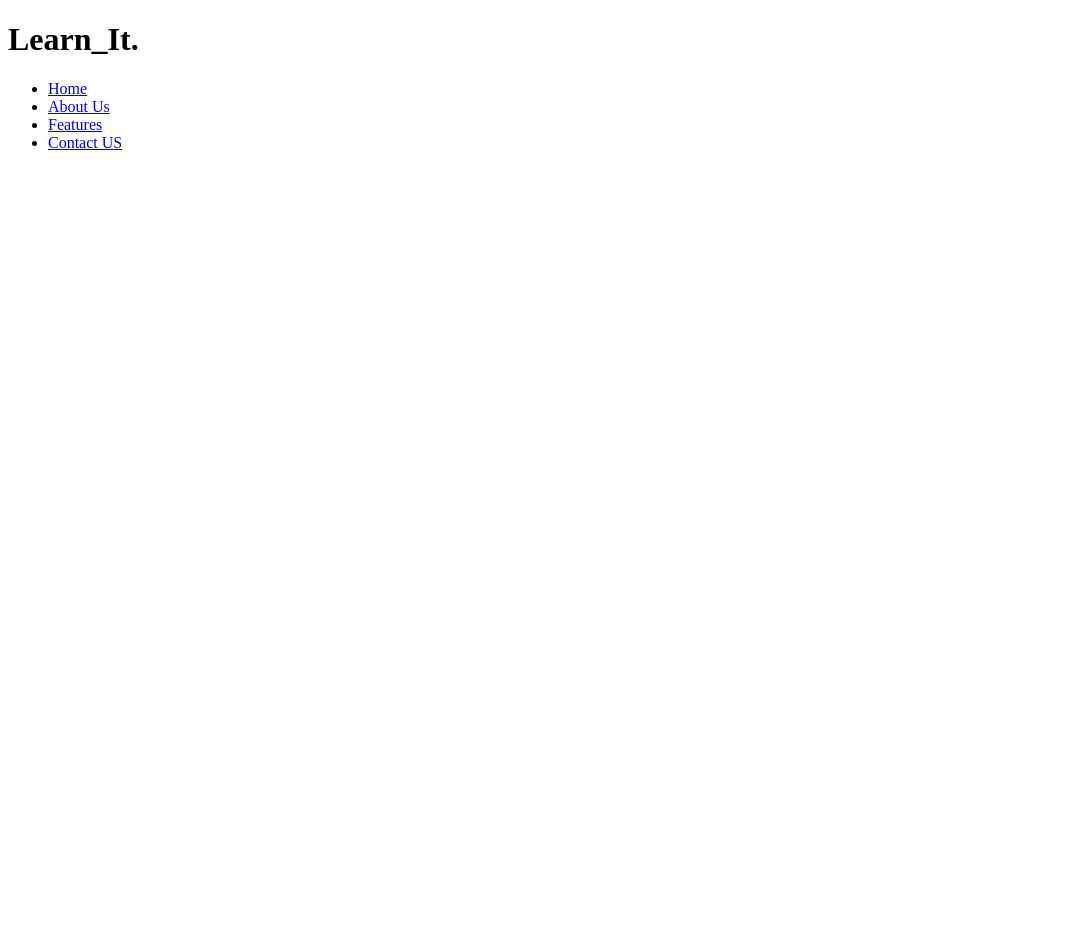
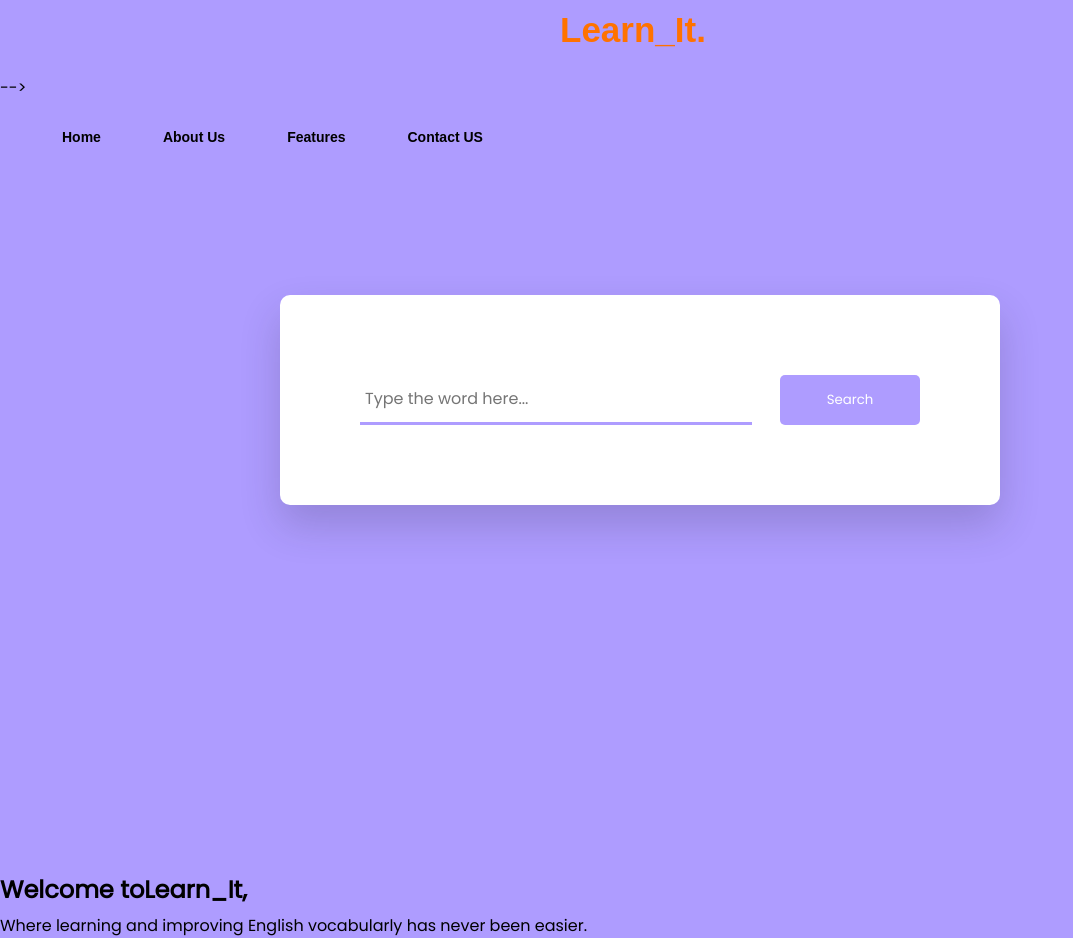
Before and after one commit to Andreen-Muchiri/Phase-1-Project, a plain HTML site: page index.html in a window 1280 px wide. Shown: the whole page, without its empty margins (0-1073 px from the left). Before the commit the page ends 800 px from the top, so only its background shows below. Drawn offline with Linux system fonts and the light colour scheme.

Commit message:
Add Search-box

```diff
--- a/CSS/style.css
+++ b/CSS/style.css
@@ -1,11 +1,83 @@
+*{
+    padding: 0;
+    margin: 0;
+    box-sizing: border-box;
+
+}
+*:not(i){
+    font-family: "Poppins",sans-serif;
+}
+body{
+    background-color:  #ae9cff;;
+}
+.container{
+    background-color: #ffffff;
+    width:90vmin;
+    position: absolute;
+    transform: translate(-50%,-50%);
+    top: 50%;
+    left: 50%;
+    padding: 80px;
+    border-radius: 10px;
+    box-shadow: 0 20px 40px rgba(38, 33, 61,0.2 );
+}
+.search-box{
+    width:100%;
+    display: flex;
+    justify-content: space-between;
+}
+.search-box input{
+    padding: 5px;
+    width:70%;
+    border:none;
+    outline: none;
+    border-bottom:3px solid #ae9cff;
+    font-size: 16px;
+
+}
+.search-box button{
+padding:15px 0;
+width:25%;
+background-color: #ae9cff;
+border:none;
+outline: none;
+color:#ffffff;
+border-radius: 5px;
+}
+.main{
+
+    background-position: center;
+    background-size: cover;
+    height: 109vh;
+    width: 100%;
+
+}
+
+.navbar{
+    width: 200px;
+    height: 75px;
+    margin: auto;
+
+}
+.icon{
+    width: 200px;
+    float: left;
+    height: 70px;
+}
 .logo{
-    color: #00fff0;
+    color: #ff7200;
     font-size: 35px;
     font-family: Arial;
     padding-left: 20px;
     float: left;
     padding-top: 10px;
+
 };
+.menu{
+    width: 400px;
+    float: left;
+    height: 70px;
+}
 
 ul{
     float: left;
@@ -13,3 +85,36 @@ ul{
     justify-content: center;
     align-items: center;
 }
+ul li{
+    list-style: none;
+    margin-left: 62px;
+    margin-top: 27px;
+    font-size: 14px;
+}
+ul li a{
+    color: black;
+    text-decoration: none;
+    font-family:Arial;
+    font-weight: bold;
+    transition: 0.4s ease-in-out;
+}
+ul li a:hover{
+    color: orangered;
+}
+.par{
+    color: black;
+    text-align: left;
+    font-size: medium;
+    text-decoration: none;
+}
+/*Home section*/
+.content{
+    color: black;
+}
+
+.section__title{
+  margin-bottom: .25em;
+}
+.section__title--intro{
+    font-weight: var(--fw-reg);
+}
--- a/index.html
+++ b/index.html
@@ -6,25 +6,50 @@
         <meta name="viewport" content="width=device-width, initial-scale=1">
         <title>Learn_It</title>
         <link rel="stylesheet" href="./CSS/style.css">
-
+        <!--Google Fonts-->
+        <link rel="stylesheet" href="https://fonts.googleapis.com/css?family=Poppins" >
     </head>
     <body>
+      <!--Search box -->
+      <div class="container">
+        <div class="search-box">
+          <input
+               type="text"
+               placeholder="Type the word here..."
+               id="inp-word"/>
+               <button id="search-btn">Search</button>
+        </div>
+      </div>
         <!--Add Home,AboutUs,Features and Contact US-->
+        <header>
         <div class="main">
-            <div cclass="navbar">
+            <div class="navbar">
               <div class="icon">
-                <h1 class="Logo">Learn_It.</h1>
+                <h1 class="logo">Learn_It.</h1>
               </div>
             </div>
-            <nav class="nav">
-              <ul class="nav__list">
-                <li class="nav__item"><a href="#HOME">Home</a></li>
-                <li class="nav__item"><a href="#ABOUT US">About Us</a></li>
-                <li class="nav__item"><a href="#FEATURES">Features</a></li>
-                <li class="nav__item"><a href="#CONTACT US">Contact US</a></li>
+           <!--Add menu--> -->
+            <div class="menu">
+             <ul >
+                <li ><a href="#HOME">Home</a></li>
+                <li ><a href="#ABOUT US">About Us</a></li>
+                <li ><a href="#FEATURES">Features</a></li>
+                <li ><a href="#CONTACT US">Contact US</a></li>
               </ul>
-            </nav>
+              </div>
+
             </div>
+           </header>
+           <div class="content">
+           <!--<a href="#HOME" class="btn">Home</a>-->
+           <!--Introduction-->
+       <!--    <section class="intro" id="home">-->
+            <h2 class="section__title section__subtitle--intro">Welcome to<strong>Learn_It,</strong>
+            </h2>
+            <p class="par">Where learning and improving English vocabularly has never been easier. </p>
+            <!--Add an image-->
+           </section>
+           </div>
     </body>
     <script src="./JS/index.js"></script>
     </html>
```
